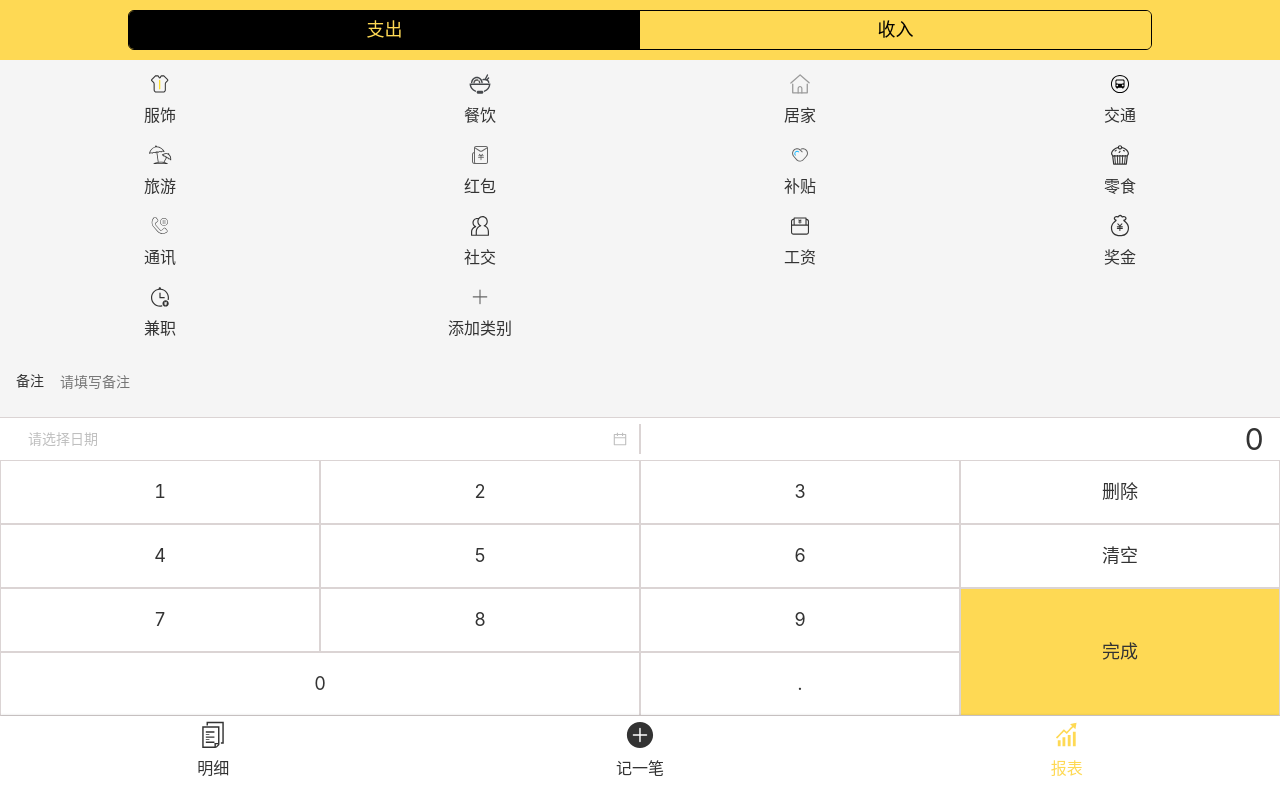
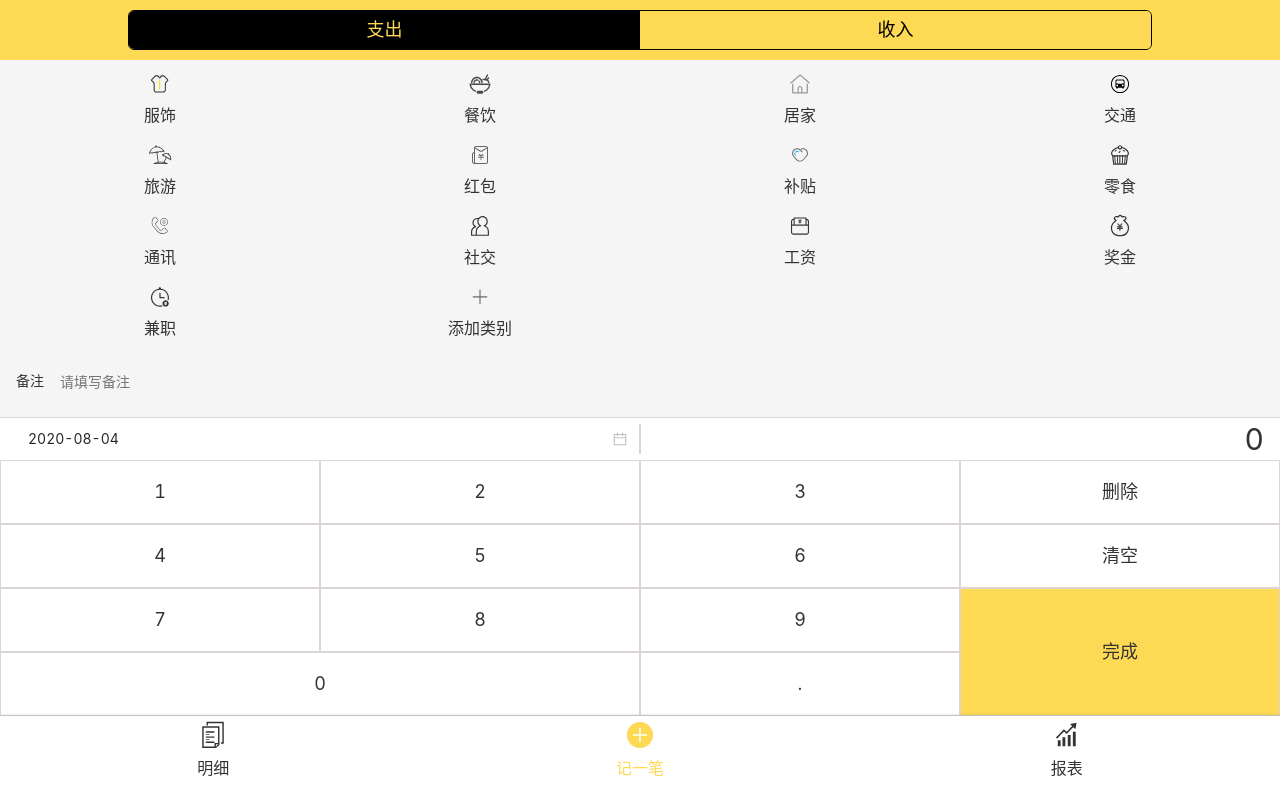
Before and after one commit to JimmeyCheung/morney-react, a React app: page /tags/1#/money in a window 1280 px wide. Built offline with nearby package versions, Linux system fonts and the light colour scheme.

Commit message:
完成Record的添加

```diff
--- a/src/App.tsx
+++ b/src/App.tsx
@@ -12,7 +12,10 @@ import NoMatch from "components/NoMatch";
 import Money from "views/Money";
 import { Tag } from "./views/Tag";
 import { ConfigProvider } from "antd";
-import zhCN from "antd/es/locale/zh_CN";
+import zhCN from 'antd/es/locale/zh_CN'; // 引入语言包
+import moment from 'moment';
+import 'moment/locale/zh-cn';
+moment.locale('zh-cn');
 
 const AppWrapper = styled.div`
   color: #333;
--- a/src/components/Nav.tsx
+++ b/src/components/Nav.tsx
@@ -40,13 +40,13 @@ const Nav = () => {
           </NavLink>
         </li>
         <li>
-          <NavLink to="/statistics" activeClassName="selected">
+          <NavLink to="/money" activeClassName="selected">
             <Icon name="addLedger" />
             记一笔
           </NavLink>
         </li>
         <li>
-          <NavLink to="/money" activeClassName="selected">
+          <NavLink to="/statistics" activeClassName="selected">
             <Icon name="report" />
             报表
           </NavLink>
--- a/src/hooks/useRecords.tsx
+++ b/src/hooks/useRecords.tsx
@@ -6,7 +6,7 @@ export type RecordItem = {
   note: string;
   category: "+" | "-";
   amount: number;
-  createdAt: string; // ISO 8601
+  createdDate: string; // ISO 8601
 };
 type newRecordItem = Omit<RecordItem, "createdAt">;
 
@@ -28,7 +28,7 @@ export const useRecords = () => {
       alert("请选择标签");
       return false;
     }
-    const record = { ...newRecord, createdAt: new Date().toISOString() };
+    const record = { ...newRecord };
     setRecords([...records, record]);
     return true;
   };
--- a/src/views/Money.tsx
+++ b/src/views/Money.tsx
@@ -6,6 +6,7 @@ import { CategorySection } from "./Money/CategorySection";
 import { NoteSection } from "./Money/NoteSection";
 import { NumberPadSection } from "./Money/NumberPadSection";
 import { useRecords } from "../hooks/useRecords";
+import moment from 'moment';
 const MyLayout = styled(Layout)`
   display: flex;
   flex-direction: column;
@@ -16,6 +17,7 @@ const defaultFormData = {
   note: "",
   category: "-" as Category,
   amount: 0,
+  createdDate: moment(new Date()).format("YYYY-MM-DD")
 };
 const CategoryWrapper = styled.div`
   background: #c4c4c4;
@@ -26,6 +28,7 @@ const Money = () => {
   const { addRecord } = useRecords();
   const onChange = (obj: Partial<typeof selected>) => {
     setSelected({ ...selected, ...obj });
+    console.log({ ...selected, ...obj });
   };
   const submit = () => {
     if (addRecord(selected)) {
@@ -51,8 +54,8 @@ const Money = () => {
           onChange={(note) => onChange({ note })}
         />
         <NumberPadSection
-          value={selected.amount}
-          onChange={(amount) => onChange({ amount })}
+          data={{ amount: selected.amount, createdDate: selected.createdDate }}
+          onChange={(amount, createdDate) => onChange({ amount, createdDate })}
           onOk={() => {
             submit();
           }}
--- a/src/views/Money/NumberPadSection.tsx
+++ b/src/views/Money/NumberPadSection.tsx
@@ -3,25 +3,31 @@ import { Wrapper } from "./NumberPadSection/Wrapper";
 import { InputWrapper } from "./NumberPadSection/InputWrapper";
 import { generateOutput } from "./NumberPadSection/generateOutput";
 import { DatePicker } from "antd";
+import moment from 'moment';
 
 type Props = {
-  value: number;
-  onChange: (value: number) => void;
+  data: {
+    createdDate: string,
+    amount: number
+  };
+  onChange: (amount: number, createdDate: string) => void;
   onOk?: () => void;
 };
 const NumberPadSection: React.FC<Props> = (props) => {
-  const [output, _setOutput] = useState(props.value.toString());
-  const setOutput = (output: string) => {
-    let newOutput: string;
-    if (output.length > 16) {
-      newOutput = output.slice(0, 16);
-    } else if (output.length === 0) {
-      newOutput = "0";
-    } else {
-      newOutput = output;
+  const [output, _setOutput] = useState(props.data.amount.toString());
+  const [createdDate, _setcreatedDate] = useState(props.data.createdDate);
+  const setOutput = (_output: string) => {
+    if (_output.length > 16) {
+      _output = _output.slice(0, 16);
+    } else if (_output.length === 0) {
+      _output = "0";
     }
-    _setOutput(newOutput);
-    props.onChange(parseFloat(newOutput));
+    _setOutput(_output);
+    props.onChange(parseFloat(_output), createdDate);
+  };
+  const setcreatedDate = (createdDate: string) => {
+    _setcreatedDate(createdDate);
+    props.onChange(parseFloat(output), createdDate);
   };
   const onClickButtonWrapper = (e: React.MouseEvent) => {
     const text = (e.target as HTMLButtonElement).textContent;
@@ -41,7 +47,7 @@ const NumberPadSection: React.FC<Props> = (props) => {
   return (
     <Wrapper>
       <InputWrapper>
-        <DatePicker inputReadOnly bordered={false} onChange={() => {}} />
+        <DatePicker defaultValue={moment(createdDate)} inputReadOnly bordered={false} onChange={(date: any, dateString: string) => { setcreatedDate(dateString) }} />
         <div className="line"></div>
         <div className="output">{output}</div>
       </InputWrapper>
--- a/src/views/Money/NumberPadSection/InputWrapper.tsx
+++ b/src/views/Money/NumberPadSection/InputWrapper.tsx
@@ -21,6 +21,7 @@ const InputWrapper = styled.div`
     line-height: 30px;
     text-align: right;
     overflow-x: auto;
+    overflow-y:hidden;
   }
 `;
 export { InputWrapper };
--- a/src/views/Statistics.tsx
+++ b/src/views/Statistics.tsx
@@ -36,7 +36,7 @@ const Statistics = () => {
   const selectedRecords = records.filter((r) => r.category === category);
 
   selectedRecords.forEach((r) => {
-    const key = day(r.createdAt).format("YYYY年MM月DD日");
+    const key = day(r.createdDate).format("YYYY年MM月DD日");
     if (!(key in hash)) {
       hash[key] = [];
     }
```
Also changed, not shown: public/index.html (+3 -4 lines).
